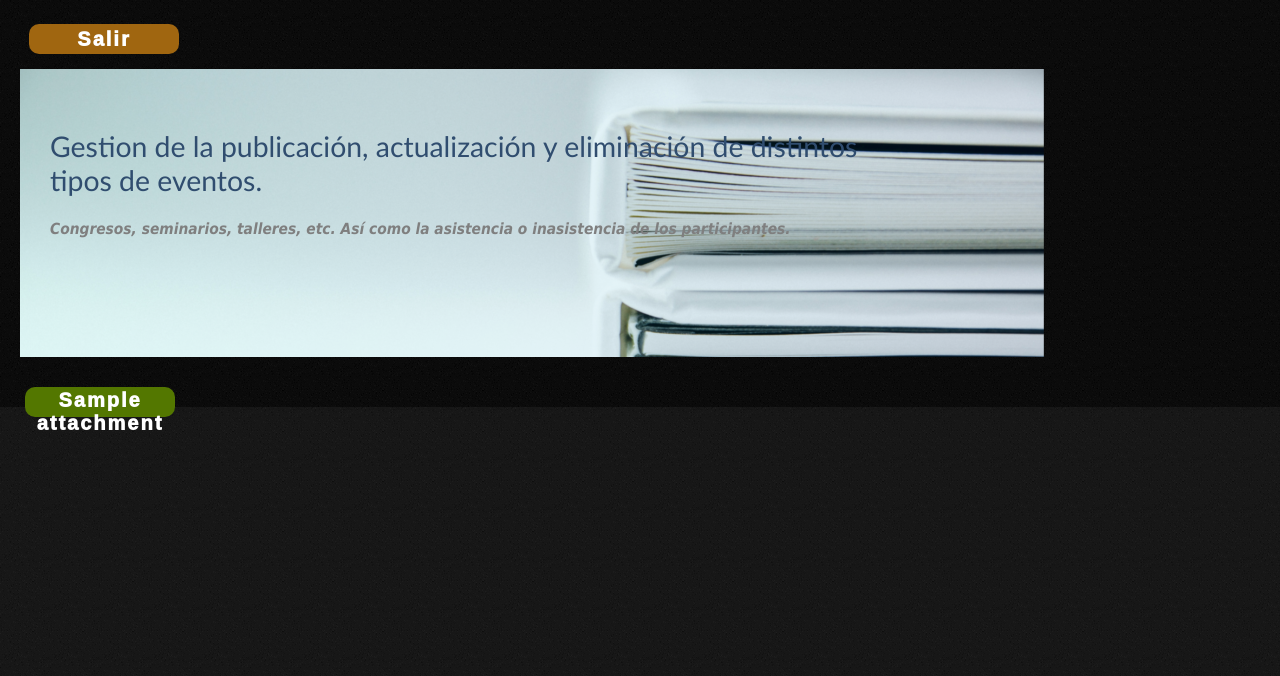
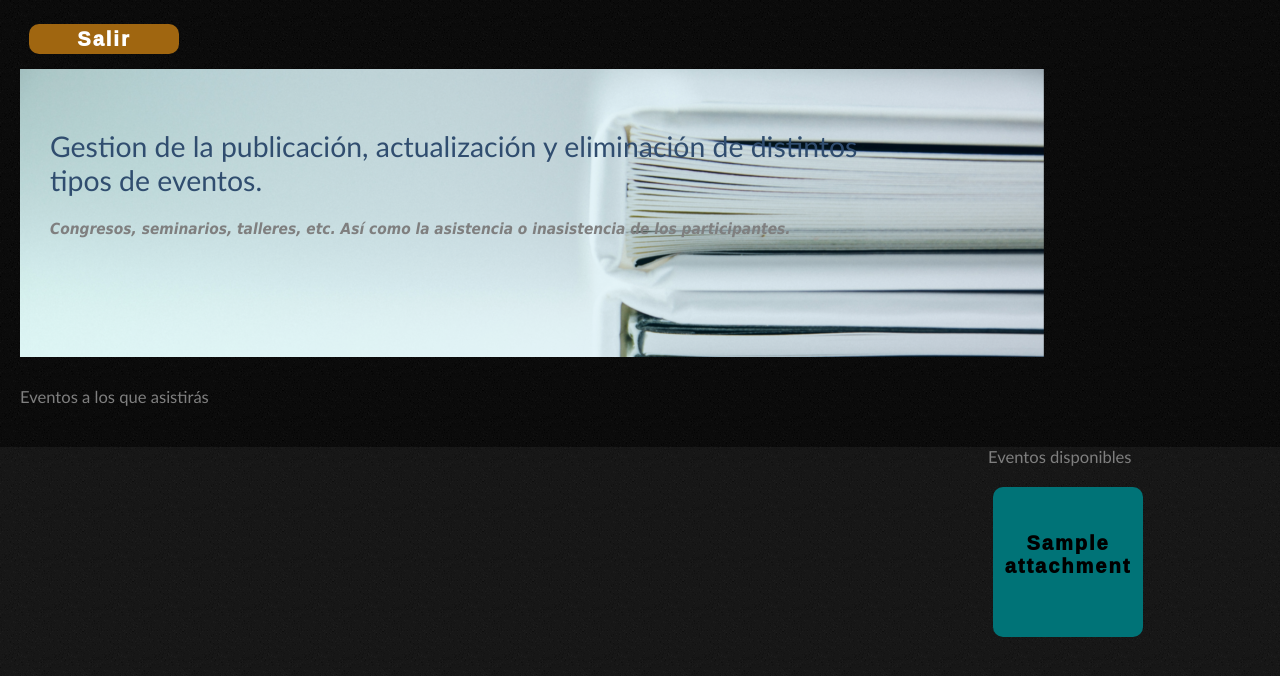
Before and after one commit to NoeMummius/bachelor_of_arts, a PHP site: page /webapps/actividad7/actividad7/surf.php in a window 1280 px wide. Shown: the part 110-786 px from the top of the page. Run offline with PHP 8.4, Linux system fonts and the light colour scheme; the visitor is signed in with stand-in values (Sample User, id 1); tables that the repository leaves empty or names only in its code hold one stand-in row (values such as "Sample post").

Commit message:
Appointments list

```diff
--- a/webapps/actividad7/actividad7/attend.php
+++ b/webapps/actividad7/actividad7/attend.php
@@ -163,7 +163,7 @@
          for ($i = 2; $i - sizeof($Ticket) < 0; $i++) {
              $pdf->Write(5, utf8_decode($Ticket[$i])."\n");
          }
-         $pdf->Output('I', $Filename.'.pdf');
+         $pdf->Output('D', $Filename.'.pdf');
          $pdf->Close();
      }
      $result->free();
@@ -172,5 +172,5 @@
      $header = $_SERVER['HTTP_REFERER'];
  }
  $db->close();
- //header('Location: '.$header);
+ header('Location: '.$header);
  die();
--- a/webapps/actividad7/actividad7/css/screen.css
+++ b/webapps/actividad7/actividad7/css/screen.css
@@ -201,7 +201,7 @@ label .username,
     float: left;
     width: 250px;
     height: 30px;
-    margin: 0 5px 15px 5px;
+    margin: 0 15px 15px 15px;
     border-radius: 10px;
     background-color: rgba(42, 161, 152, 0.9);
     border-color: transparent;
@@ -272,6 +272,20 @@ button[type=submit].signup {
     background-color: rgb(83, 119, 0);
     border-color: transparent;
     color: rgb(255, 255, 255);
+    font-size: 20px;
+    font-weight: 1000;
+    letter-spacing: 2px;
+}
+
+button[type=submit].appointment {
+    float: left;
+    width: 150px;
+    height: 150px;
+    margin: 0 5px 15px 5px;
+    border-radius: 10px;
+    background-color: rgb(0, 115, 119);
+    border-color: transparent;
+    color: rgb(0, 0, 0);
     font-size: 20px;
     font-weight: 1000;
     letter-spacing: 2px;
--- a/webapps/actividad7/actividad7/dashboard.php
+++ b/webapps/actividad7/actividad7/dashboard.php
@@ -42,6 +42,7 @@
 			</div>
 			<form class="content" name="dashboard" method="post">
 				<ul id="menu">
+					<li><label class="username" name="username"><?php echo utf8_decode(Cryptex::decrypt($_SESSION['Username'])).' '.utf8_decode(Cryptex::decrypt($_SESSION['Birthname']));?></label></li>
 					<li><button type="submit" class="link" name="register" value="new" formaction="attachment.php">Registrar Evento</button></li>
 					<li><button type="submit" class="signin" name="logout" value="logout" formaction="logout.php">Salir</button></li>
 				</ul>
@@ -56,7 +57,7 @@
                  while ($Attachment = $aresult->fetch_assoc()) {
                      ?>
 				<div class="col">
-					<button type="submit" class="signup" name="manage" formaction="attachment.php" value="<?php echo $Attachment['ID'];?>"><span><?php echo $Attachment['Name']; ?>
+					<button type="submit" class="appointment" name="manage" formaction="attachment.php" value="<?php echo $Attachment['ID'];?>"><span><?php echo $Attachment['Name']; ?>
 					<p><?php echo $Attachment['Type'];?></p></span></button>
 				</div>
 				<?php
--- a/webapps/actividad7/actividad7/surf.php
+++ b/webapps/actividad7/actividad7/surf.php
@@ -2,19 +2,18 @@
  include('sessions.php');
  require('mysql.php');
  require('cryptex.php');
- if(isset($_GET['result'])){
-	 if($_GET['result']){
+ $User = Cryptex::decrypt($_SESSION['Username']);
+ if (isset($_GET['result'])) {
+     if ($_GET['result']) {
          echo '<script type="text/javascript">alert("Actualización exitosa");</script>';
-	 }
-	 else{
+     } else {
          echo '<script type="text/javascript">alert("Ocurrió un error durante la carga.");</script>';
      }
  }
- if(isset($_GET['cancel'])){
-	 if($_GET['cancel']){
+ if (isset($_GET['cancel'])) {
+     if ($_GET['cancel']) {
          echo '<script type="text/javascript">alert("Cancelación exitosa");</script>';
-	 }
-	 else{
+     } else {
          echo '<script type="text/javascript">alert("Ocurrió un error durante la carga.");</script>';
      }
  }
@@ -34,7 +33,7 @@
 				</div>
 				<div class="clr"></div>
 			</div>
-			<form class="content" name="surf" method="post">
+				<form class="content" name="appointments" method="post">
 				<ul id="menu">
 					<li><label class="username" name="username"><?php echo utf8_decode(Cryptex::decrypt($_SESSION['Username'])).' '.utf8_decode(Cryptex::decrypt($_SESSION['Birthname']));?></label></li>
 					<li><button type="submit" class="signin" name="logout" value="logout" formaction="logout.php">Salir</button></li>
@@ -43,6 +42,27 @@
 					<h1>Gestion de la publicación, actualización y eliminación de distintos tipos de eventos.</h1>
 					<p><em>Congresos, seminarios, talleres, etc. Así como la asistencia o inasistencia de los participantes.</em></p>
 				</div>
+				<h3>Eventos a los que asistirás</h3>
+				<?php
+                 $db = new MySQL();
+                 $SelectAttppointmentsQry = "SELECT `A`.`ID`, `A`.`Name`, `A`.`Type` FROM `Attachments` `A` LEFT JOIN `Tickets` `T` ON `T`.`Attachment` = `A`.`ID` WHERE `T`.`Attendant` = ?";
+                 $stmt = $db->prepare($SelectAttppointmentsQry);
+                 $stmt->bind_param('s', $User);
+                 $stmt->execute();
+                 $aresult = $stmt->get_result();
+                 while ($Attachment = $aresult->fetch_assoc()) {
+                     ?>
+				<div class="col">
+					<button class="appointment" type="submit" name="attend" formaction="attachment.php" value="<?php echo $Attachment['ID']; ?>"> <?php echo $Attachment['Name']; ?>
+					<p><?php echo $Attachment['Type']; ?></p></button>
+				</div>
+				<?php
+                 }
+                 $db->close();
+                ?>
+				</form>
+			<form class="col last" name="surf" method="post">
+				<h3>Eventos disponibles</h3>
 				<?php
                  $db = new MySQL();
                  $SelectAttachmentsQry = "SELECT `ID`, `Name`, `Type` FROM `Attachments`";
@@ -50,11 +70,12 @@
                  while ($Attachment = $aresult->fetch_assoc()) {
                      ?>
 				<div class="col">
-					<button class="signup" type="submit" name="attend" formaction="attachment.php" value="<?php echo $Attachment['ID'];?>"> <?php echo $Attachment['Name'];?>
-					<p><?php echo $Attachment['Type'];?></p></button>
+					<button class="appointment" type="submit" name="attend" formaction="attachment.php" value="<?php echo $Attachment['ID']; ?>"> <?php echo $Attachment['Name']; ?>
+					<p><?php echo $Attachment['Type']; ?></p></button>
 				</div>
 				<?php
                  }
+                 $db->close();
                 ?>
 				</form>
 		</div>
```
Lines whose indentation alone changed are shown as unchanged.
